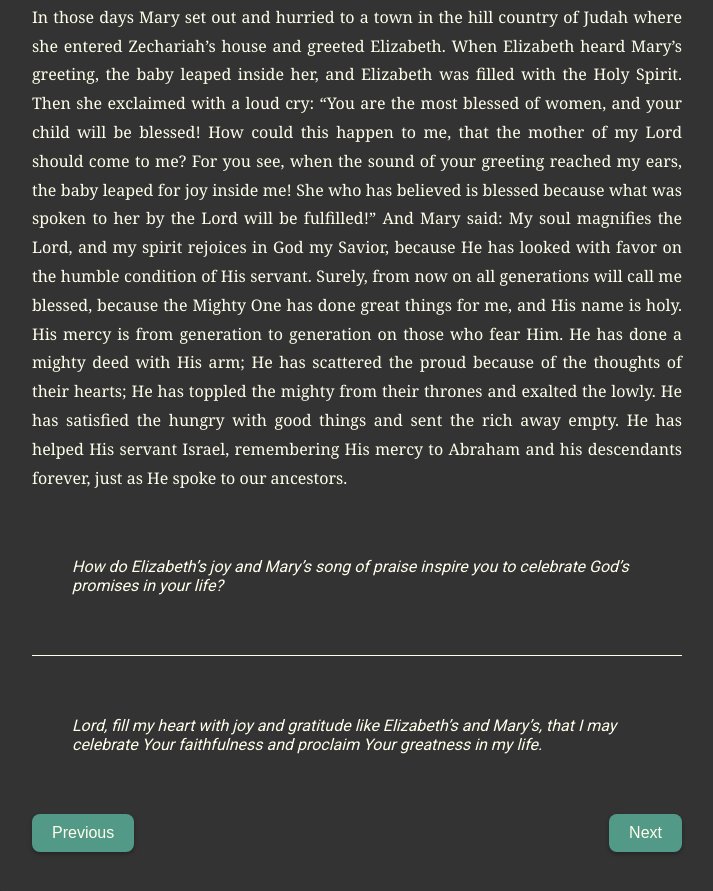
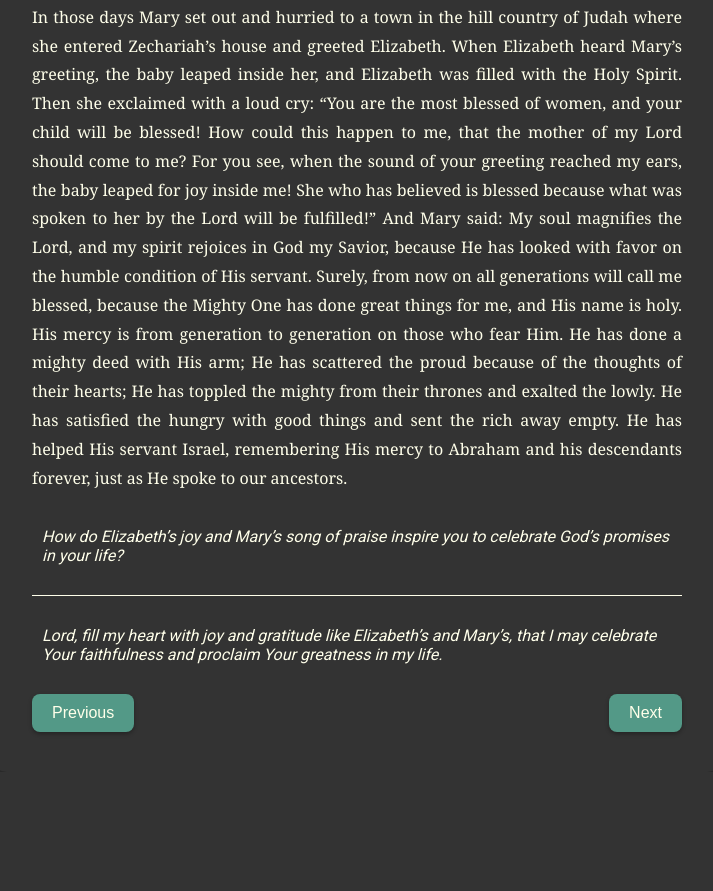
Before and after one commit to ccox0719/tray, a plain HTML site: page index.html in a window 1280 px wide. Shown: the part 285-1176 px from the top of the page, without its empty margins (283-996 px from the left). After the commit the page ends 1057 px from the top, so only its background shows below. Drawn offline with nearby package versions, Linux system fonts and the light colour scheme; a web font is replaced by a local one.

Commit message:
Update index.html

```diff
--- a/index.html
+++ b/index.html
@@ -66,7 +66,7 @@
       font-size: 1em;
       font-style: italic;
       color: #FFFFEA;
-      padding: 40px;
+      padding: 10px;
     }
 
     .content .divider {
@@ -78,7 +78,7 @@
       font-size: 1em;
       font-style: italic;
       color: #FFFFEA;
-      padding: 40px;
+      padding: 10px;
     }
 
     .buttons {
```
